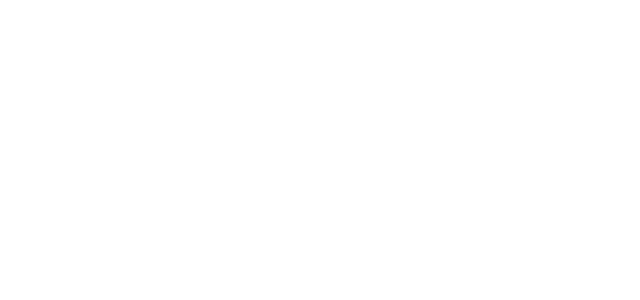
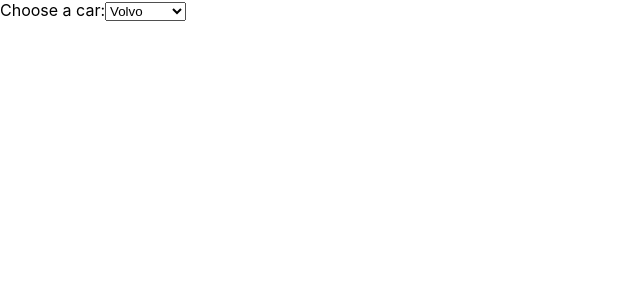
Before and after one commit to isacancabuk/sifirdanbir, a JavaScript app in the folder first-project/my-first-app/: page / in a window 1280 px wide. Shown: the top 300 px of the page, without its empty margins (0-640 px from the left). Built offline with nearby package versions, Linux system fonts and the light colour scheme; the HTML template or start-up script is replaced by a standard one.

Commit message:
code is written for app.js

```diff
--- a/first-project/my-first-app/src/App.js
+++ b/first-project/my-first-app/src/App.js
@@ -1,5 +1,35 @@
 function App() {
+  const testArray = [
+    {
+      value: "volvo",
+      name: "Volvo",
+    },
+    {
+      value: "fiat",
+      name: "Fiat",
+    },
+    {
+      value: "mercedes",
+      name: "Mercedes",
+    },
+    {
+      value: "audi",
+      name: "Audi",
+    },
+  ];
 
+  return (
+    <main>
+      <label htmlFor="cars">Choose a car:</label>
+      <select name="cars" id="cars">
+        {testArray.map((item) => (
+          <option key={item.value} value={item.value}>
+            {item.name}
+          </option>
+        ))}
+      </select>
+    </main>
+  );
 }
 
 export default App;
```
